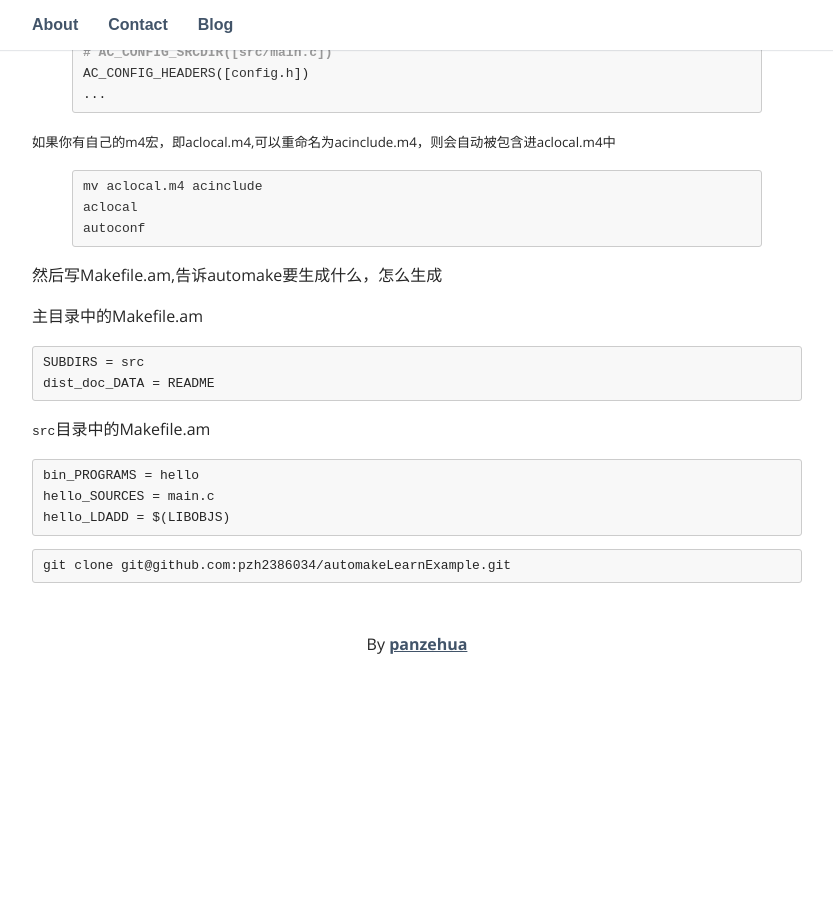
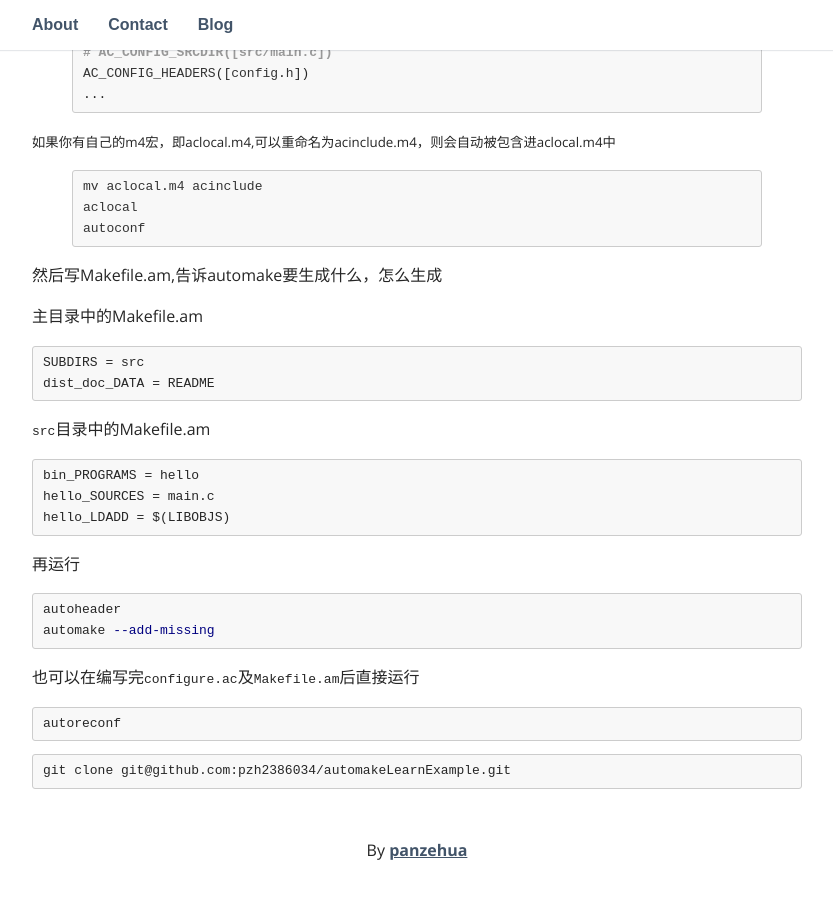
Before and after one commit to pzh2386034/blog, a Jekyll site: the page built from _posts/2017-02-12-automake4.md, in a window 1280 px wide and 900 px high, scrolled down 1147 px. Shown: the whole window, without its empty margins (223-1056 px from the left). Built offline with Jekyll 4.4.1, drawn with Linux system fonts in a browser that asks for light colours; some web fonts are replaced; Markdown is read by kramdown in place of the engine named in the settings; before the commit the page ends 1841 px from its top, so only the background shows below that.

Commit message:
change page automake4

````diff
--- a/_posts/2017-02-12-automake4.md
+++ b/_posts/2017-02-12-automake4.md
@@ -64,6 +64,22 @@ hello_SOURCES = main.c
 hello_LDADD = $(LIBOBJS)
 ```
 
+再运行
+
+
+```bash
+autoheader
+automake --add-missing
+```
+
+也可以在编写完`configure.ac`及`Makefile.am`后直接运行
+
+```bash
+autoreconf
+```
+
+
+
 ```mermaid
 git clone git@github.com:pzh2386034/automakeLearnExample.git
 ```
````
